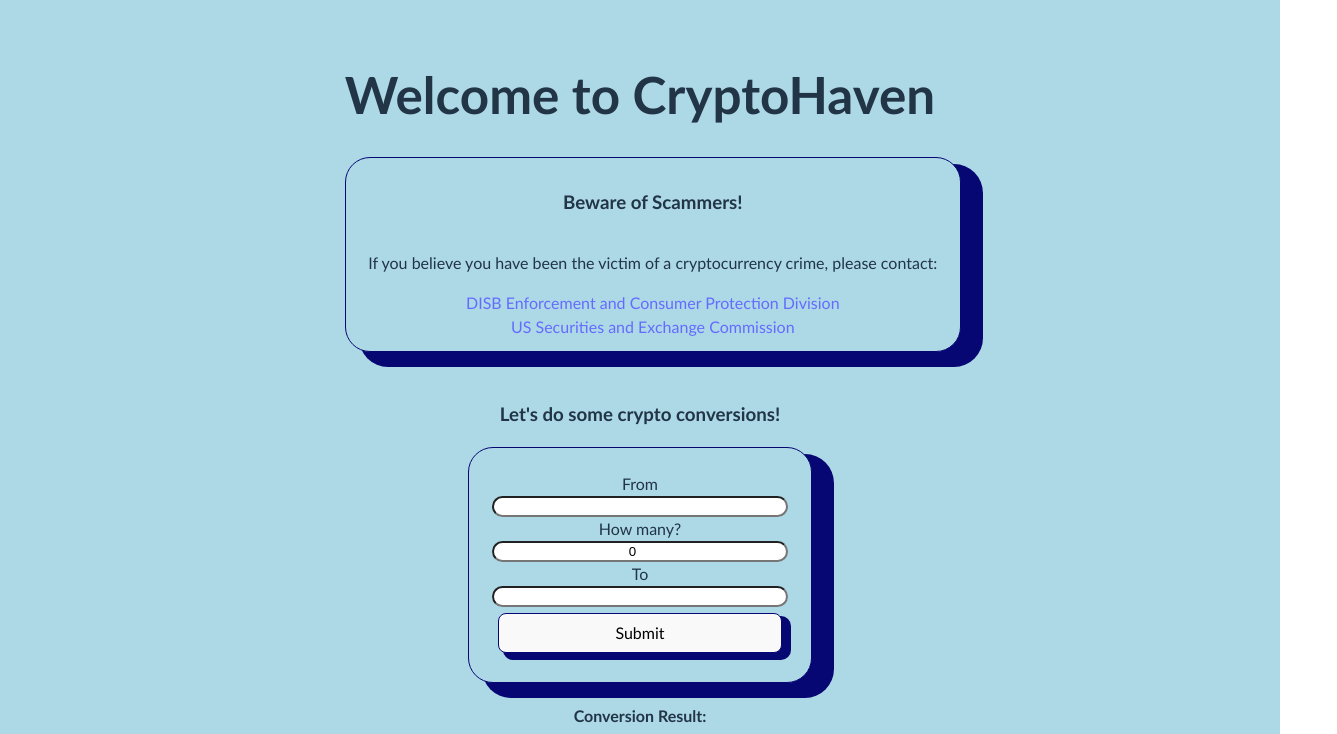
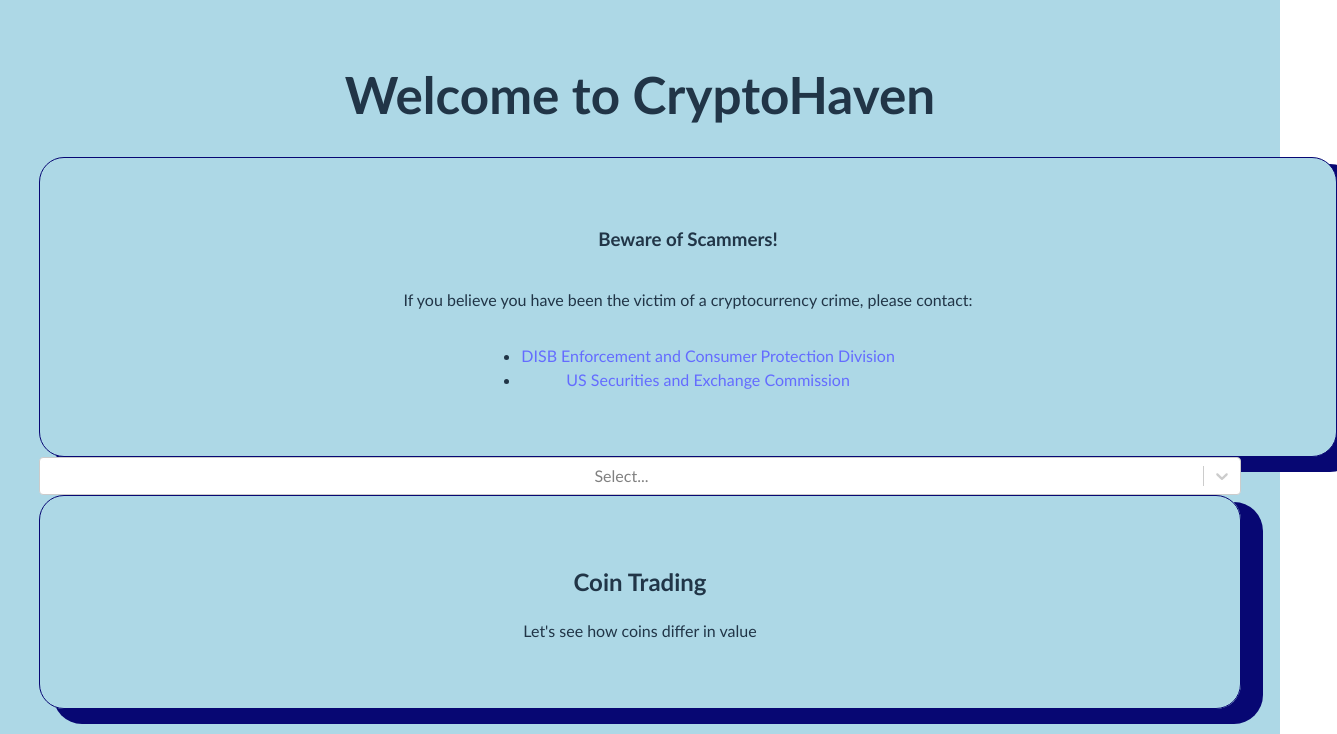
Before and after one commit to melth99/Sanrio-Crypto-Friends-Frontend, a React (Vite) app: page / in a window 1280 px wide. Shown: the top 734 px of the page, 1337 px wide, since content can reach past the window. Built offline with nearby package versions, Linux system fonts and the light colour scheme; no server answers.

Commit message:
searchbar works & cleaned up some CSS

```diff
--- a/src/App.css
+++ b/src/App.css
@@ -1,119 +1,87 @@
+/* Ensure the root container centers everything */
 #root {
   max-width: 1280px;
+
+  margin: auto;
   padding: 2rem;
   text-align: center;
   font-family: 'Trebuchet MS', 'Lucida Sans Unicode', 'Lucida Grande', 'Lucida Sans', Arial, sans-serif;
+  display: flex;
+  flex-direction: column;
+  justify-content: center; /* Center children vertically */
+  align-items: center; /* Center children horizontally */
+  min-height: 100vh;
+
+
 }
 
-ul {
-    list-style-type: none;
-    margin: 0;
-    padding: 0;
+/* Make sure body also aligns items to center */
+body {
 
+  margin: 0;
+  display: flex;
+  justify-content: center; /* Center horizontally */
+  align-items: center; /* Center vertically */
+  min-height: 100vh; /* Ensure full viewport height */
+  flex-direction: column;
+  background-color: lightblue;
 }
-body {
-  margin: 0;
-  display: flex
-;
-  place-items: center;
-  min-width: 320px;
-  min-height: 100vh;
-  flex-direction: column;
-  align-content: center;
-  flex-wrap: wrap;
-  justify-content: center;
-  align-items: center;
-}
-button {
-  margin: 2%;
-  border-color: #070773;
-  box-shadow: 7px 5px 0px 2px #070773;
-}
-.json-output{
+
+/* Center forms and content inside convert */
+.convert,
+.safety,
+form {
+  /* margin: auto; */
+  background-color: lightblue;
+  width: 75rem;
+  border-radius: 25px;
+  border: 1px solid #070773;
+  padding: 4%;
+  box-shadow: 18px 11px 0px 4px #070773;
+  text-align: center; /* Center text inside */
   display: flex;
   flex-direction: column;
-  align-content: flex-start;
+  justify-content: center; /* Center content inside */
   align-items: center;
 }
 
+/* Ensure buttons are centered */
+button {
+  margin: 10px auto; /* Auto centers horizontally */
+  display: block;
+  border-color: #070773;
+  box-shadow: 7px 5px 0px 2px #070773;
 
-@keyframes logo-spin {
-  from {
-    transform: rotate(0deg);
-  }
-  to {
-    transform: rotate(360deg);
-  }
 }
 
-@media (prefers-reduced-motion: no-preference) {
-  a:nth-of-type(2) .logo {
-    animation: logo-spin infinite 20s linear;
-  }
+.all-convert {
+  border-radius: 25px;
+  border: 1px solid #070773;
+  padding: 4%;
+  box-shadow: 18px 11px 0px 4px #070773;
 }
-.calc {
+
+
+/* Center the JSON output box */
+.json-output {
   display: flex;
   flex-direction: column;
-}
-
-form {
-  margin: auto;
-  width: 50%;
-  height: 50%;
-  background-color: lightblue;
-  border-radius: 25px;
-  border: 1px solid #070773;
-  /* Apply box-shadow */
-
-  /* Optional: Add some padding and margin for better appearance */
-  padding: 4%;
-  box-shadow: 18px 11px 0px 4px #070773;
-  display: flex;
-  flex-direction: column;
-  orientation: center;
-
-}
-.safety{
-  margin: auto;
-  width: 100%;
-  height: 50%;
-  background-color: lightblue;
-  border-radius: 25px;
-  border: 1px solid #070773;
-  /* Apply box-shadow */
-
-  /* Optional: Add some padding and margin for better appearance */
-  padding: 2%;
-  box-shadow: 18px 11px 0px 4px #070773;
-  display: flex;
-  flex-direction: column;
-  orientation: center;
-  margin-bottom: 5%;
-}
-
-.json-output {
+  align-items: center;
+  justify-content: center; /* Ensure everything inside is centered */
   box-shadow: 18px 11px 0px 4px #070773;
   color: #333;
   background-color: #f9f9f9;
   padding: 10px;
   border-radius: 4px;
-  border-bottom: #070773;
   margin-top: 10px;
+  text-align: center;
 }
 
-input{
+/* Adjust input fields */
+input {
   border-radius: 25px;
   text-align: center;
+  width: 80%;
+  padding: 8px;
+  margin-bottom: 10px;
 }
-.card {
-  padding: 2em;
-}
-
-.App {
-  display: grid;
-  grid-template-columns: 1fr 1fr;
-  grid-gap: 10px;
-}
-.read-the-docs {
-  color: #888;
-}
--- a/src/App.jsx
+++ b/src/App.jsx
@@ -8,7 +8,7 @@
 //import Welcome from './components/Welcome/Welcome';
 import SignOut from './components/SignOut/SignOut';
 import Buttons from './components/Buttons';
-import SearchCurrencies from './components/Directory/Currencies/SearchCurrencies';
+import SearchCurrencies from './components/Directory/Currencies/SearchCurrencies'
 import DeleteCoin from './components/LoggedIn/DeleteCoin/DeleteCoin';
 import About from './components/About/About';
 import Convert from './components/Convert/Convert';
@@ -17,9 +17,180 @@
 import * as dataServices from './Services/dataServices';
 
 
-const currencies = {
-  // Your currency list here...
-};
+const currencyList = {
+  "fiat": {
+    "AED": "United Arab Emirates Dirham",
+    "AFN": "Afghan Afghani",
+    "ALL": "Albanian Lek",
+    "AMD": "Armenian Dram",
+    "ANG": "Netherlands Antillean Guilder",
+    "AOA": "Angolan Kwanza",
+    "ARS": "Argentine Peso",
+    "AUD": "Australian Dollar",
+    "AWG": "Aruban Florin",
+    "AZN": "Azerbaijani Manat",
+    "BAM": "Bosnia-Herzegovina Convertible Mark",
+    "BBD": "Barbadian Dollar",
+    "BDT": "Bangladeshi Taka",
+    "BGN": "Bulgarian Lev",
+    "BHD": "Bahraini Dinar",
+    "BIF": "Burundian Franc",
+    "BMD": "Bermudan Dollar",
+    "BND": "Brunei Dollar",
+    "BOB": "Bolivian Boliviano",
+    "BRL": "Brazilian Real",
+    "BSD": "Bahamian Dollar",
+    "BTN": "Bhutanese Ngultrum",
+    "BWP": "Botswanan Pula",
+    "BYN": "New Belarusian Ruble",
+    "BYR": "Belarusian Ruble",
+    "BZD": "Belize Dollar",
+    "CAD": "Canadian Dollar",
+    "CDF": "Congolese Franc",
+    "CHF": "Swiss Franc",
+    "CLF": "Chilean Unit of Account (UF)",
+    "CLP": "Chilean Peso",
+    "CNY": "Chinese Yuan",
+    "CNH": "Chinese Yuan Offshore",
+    "COP": "Colombian Peso",
+    "CRC": "Costa Rican Colón",
+    "CUC": "Cuban Convertible Peso",
+    "CUP": "Cuban Peso",
+    "CVE": "Cape Verdean Escudo",
+    "CZK": "Czech Republic Koruna",
+    "DJF": "Djiboutian Franc",
+    "DKK": "Danish Krone",
+    "DOP": "Dominican Peso",
+    "DZD": "Algerian Dinar",
+    "EGP": "Egyptian Pound",
+    "ERN": "Eritrean Nakfa",
+    "ETB": "Ethiopian Birr",
+    "EUR": "Euro",
+    "FJD": "Fijian Dollar",
+    "FKP": "Falkland Islands Pound",
+    "GBP": "British Pound Sterling",
+    "GEL": "Georgian Lari",
+    "GGP": "Guernsey Pound",
+    "GHS": "Ghanaian Cedi",
+    "GIP": "Gibraltar Pound",
+    "GMD": "Gambian Dalasi",
+    "GNF": "Guinean Franc",
+    "GTQ": "Guatemalan Quetzal",
+    "GYD": "Guyanaese Dollar",
+    "HKD": "Hong Kong Dollar",
+    "HNL": "Honduran Lempira",
+    "HRK": "Croatian Kuna",
+    "HTG": "Haitian Gourde",
+    "HUF": "Hungarian Forint",
+    "IDR": "Indonesian Rupiah",
+    "ILS": "Israeli New Sheqel",
+    "IMP": "Manx pound",
+    "INR": "Indian Rupee",
+    "IQD": "Iraqi Dinar",
+    "IRR": "Iranian Rial",
+    "ISK": "Icelandic Króna",
+    "JEP": "Jersey Pound",
+    "JMD": "Jamaican Dollar",
+    "JOD": "Jordanian Dinar",
+    "JPY": "Japanese Yen",
+    "KES": "Kenyan Shilling",
+    "KGS": "Kyrgystani Som",
+    "KHR": "Cambodian Riel",
+    "KMF": "Comorian Franc",
+    "KPW": "North Korean Won",
+    "KRW": "South Korean Won",
+    "KWD": "Kuwaiti Dinar",
+    "KYD": "Cayman Islands Dollar",
+    "KZT": "Kazakhstani Tenge",
+    "LAK": "Laotian Kip",
+    "LBP": "Lebanese Pound",
+    "LKR": "Sri Lankan Rupee",
+    "LRD": "Liberian Dollar",
+    "LSL": "Lesotho Loti",
+    "LTL": "Lithuanian Litas",
+    "LVL": "Latvian Lats",
+    "LYD": "Libyan Dinar",
+    "MAD": "Moroccan Dirham",
+    "MDL": "Moldovan Leu",
+    "MGA": "Malagasy Ariary",
+    "MKD": "Macedonian Denar",
+    "MMK": "Myanma Kyat",
+    "MNT": "Mongolian Tugrik",
+    "MOP": "Macanese Pataca",
+    "MRO": "Mauritanian Ouguiya",
+    "MUR": "Mauritian Rupee",
+    "MVR": "Maldivian Rufiyaa",
+    "MWK": "Malawian Kwacha",
+    "MXN": "Mexican Peso",
+    "MYR": "Malaysian Ringgit",
+    "MZN": "Mozambican Metical",
+    "NAD": "Namibian Dollar",
+    "NGN": "Nigerian Naira",
+    "NIO": "Nicaraguan Córdoba",
+    "NOK": "Norwegian Krone",
+    "NPR": "Nepalese Rupee",
+    "NZD": "New Zealand Dollar",
+    "OMR": "Omani Rial",
+    "PAB": "Panamanian Balboa",
+    "PEN": "Peruvian Nuevo Sol",
+    "PGK": "Papua New Guinean Kina",
+    "PHP": "Philippine Peso",
+    "PKR": "Pakistani Rupee",
+    "PLN": "Polish Zloty",
+    "PYG": "Paraguayan Guarani",
+    "QAR": "Qatari Rial",
+    "RON": "Romanian Leu",
+    "RSD": "Serbian Dinar",
+    "RUB": "Russian Ruble",
+    "RWF": "Rwandan Franc",
+    "SAR": "Saudi Riyal",
+    "SBD": "Solomon Islands Dollar",
+    "SCR": "Seychellois Rupee",
+    "SDG": "Sudanese Pound",
+    "SEK": "Swedish Krona",
+    "SGD": "Singapore Dollar",
+    "SHP": "Saint Helena Pound",
+    "SLL": "Sierra Leonean Leone",
+    "SOS": "Somali Shilling",
+    "SRD": "Surinamese Dollar",
+    "STD": "São Tomé and Príncipe Dobra",
+    "SVC": "Salvadoran Colón",
+    "SYP": "Syrian Pound",
+    "SZL": "Swazi Lilangeni",
+    "THB": "Thai Baht",
+    "TJS": "Tajikistani Somoni",
+    "TMT": "Turkmenistani Manat",
+    "TND": "Tunisian Dinar",
+    "TOP": "Tongan Paʻanga",
+    "TRY": "Turkish Lira",
+    "TTD": "Trinidad and Tobago Dollar",
+    "TWD": "New Taiwan Dollar",
+    "TZS": "Tanzanian Shilling",
+    "UAH": "Ukrainian Hryvnia",
+    "UGX": "Ugandan Shilling",
+    "USD": "United States Dollar",
+    "UYU": "Uruguayan Peso",
+    "UZS": "Uzbekistan Som",
+    "VEF": "Venezuelan Bolívar Fuerte",
+    "VES": "Sovereign Bolivar",
+    "VND": "Vietnamese Dong",
+    "VUV": "Vanuatu Vatu",
+    "WST": "Samoan Tala",
+    "XAF": "CFA Franc BEAC",
+    "XAG": "Silver (troy ounce)",
+    "XAU": "Gold (troy ounce)",
+    "XCD": "East Caribbean Dollar",
+    "XDR": "Special Drawing Rights",
+    "XOF": "CFA Franc BCEAO",
+    "XPF": "CFP Franc",
+    "YER": "Yemeni Rial",
+    "ZAR": "South African Rand",
+    "ZMK": "Zambian Kwacha (pre-2013)",
+    "ZMW": "Zambian Kwacha",
+    "ZWL": "Zimbabwean Dollar"
+  }
+}
+
 
 async function fetchConvert(formData) {
   try {
@@ -32,7 +203,7 @@
   }
 }
 
-async function fetchHistory(formData){
+async function fetchHistory(formData) {
   try {
     const data = await dataServices.history(formData.date, formData.target, formData.symbols);
     console.log(data);
@@ -48,12 +219,12 @@
 function App() {
   const [conversion, setConversion] = useState({}); // Initialize conversion state here
   const [historyData, setHistoryData] = useState({})
-  const currencyList = Object.keys(currencies).map((key) => {
+  /*   const currencyList = Object.keys(currencies).map((key) => {
       return {
         value: key,
         label: currencies[key],
       };
-  });
+    }); */
 
   const formData = {
     coinFrom: '',
@@ -75,8 +246,12 @@
     <>
       <About />
       <div className='calc'>
+        <SearchCurrencies currencyList={currencyList} />
         <Convert fetchConvert={fetchConvert} conversion={conversion} setConversion={setConversion} />
-     <HistoryCoin fetchHistory={fetchHistory} historyData={historyData} setHistoryData={setHistoryData}/>
+        <HistoryCoin fetchHistory={fetchHistory} historyData={historyData} setHistoryData={setHistoryData}></HistoryCoin>
+
+
+
       </div>
 
     </>
--- a/src/Services/dataServices.js
+++ b/src/Services/dataServices.js
@@ -5,7 +5,7 @@
 
 async function convert(coinFrom, coinTo, fromQuantity) { //coin to coin conversion
     try {
-        const response = await fetch(`${BASE_URL}/convert/${coinFrom}/${coinTo}/${fromQuantity}`)
+        const response = await fetch(`${BASE_URL}/convert/${coinFrom}/${coinTo}/${fromQuantity}`) //from url route outlined in backend
 
         if (!response.ok) {
             throw new Error(`Response status: ${response.status}`);
--- a/src/components/Convert/Convert.css
+++ b/src/components/Convert/Convert.css
@@ -1,11 +1,6 @@
 
- body{
-    max-width: 40%;
-}
+
 
 input{
     max-width: 30%;
 }
-.convert-form {
-    max-width: 30%;
-}
--- a/src/components/Convert/Convert.jsx
+++ b/src/components/Convert/Convert.jsx
@@ -1,11 +1,19 @@
 import { useState } from "react";
 
 export default function Convert({ fetchConvert, conversion, setConversion }) {
+  const [toggle, setToggle] = useState(false)
+  const [size, setSize] = useState(100)
+
+  function handleClick() {
+    console.log('convert clicked!')
+    setToggle(!toggle)
+  }
   const initialState = {
     coinFrom: "",
     coinTo: "",
     fromQuantity: 0,
   };
+
 
   const [convertFormData, setConvertFormData] = useState(initialState);
   const [error, setError] = useState(null); // Add error state
@@ -20,17 +28,17 @@
   }
 
   async function handleSubmit(event) {
-    event.preventDefault();
+    event.preventDefault(); //no refreshing in react
     try {
       if (!convertFormData.coinFrom || !convertFormData.coinTo || convertFormData.fromQuantity <= 0) {
         throw new Error("Please fill in all fields with valid values.");
       }
 
-      console.log("Before fetchConvert:", convertFormData);
+      //console.log("Before fetchConvert:", convertFormData);
       const data = await fetchConvert(convertFormData);
-      console.log("Conversion Result:", data);
+      //console.log("Conversion Result:", data);
 
-      setConversion(data);
+      setConversion(data); //updating wiht data from backend
       setError(null); // Clear errors if successful
       setConvertFormData(initialState); // Resets form AFTER updating state
     } catch (err) {
@@ -40,21 +48,58 @@
   }
 
   return (
+
+
+    <>
+      <div className="all-convert">
+
+      <div className="clicking" onClick={handleClick}>
+        {/*    Clickable Area */}
+        <h2 className="mini-header">Coin Trading</h2>
+        {!toggle ? ( //conditional for form expansion absed on toggle state
+          <div className="pre-toggle">
+
+            <p>Let's see how coins differ in value</p>
+            {/*      <button onClick={() => setToggle(true)}>Go to Converter</button> */}
+          </div>
+        ) : (
+          <div className="expand">
             <div className="convert-form">
+
+
               <h3>Let's do some crypto conversions!</h3>
+
               <form onSubmit={handleSubmit}>
                 <label htmlFor="coin-from">From</label>
-        <input type="text" id="coin-from" name="coinFrom" value={convertFormData.coinFrom} onChange={handleChange} />
+                <input
+                  type="text"
+                  id="coin-from"
+                  name="coinFrom"
+                  value={convertFormData.coinFrom}
+                  onChange={handleChange}
+                />
 
                 <label htmlFor="from-quantity">How many?</label>
-        <input type="number" id="from-quantity" name="fromQuantity" value={convertFormData.fromQuantity} onChange={handleChange} />
+                <input
+                  type="number"
+                  id="from-quantity"
+                  name="fromQuantity"
+                  value={convertFormData.fromQuantity}
+                  onChange={handleChange}
+                />
 
                 <label htmlFor="coin-to">To</label>
-        <input type="text" id="coin-to" name="coinTo" value={convertFormData.coinTo} onChange={handleChange} />
+                <input
+                  type="text"
+                  id="coin-to"
+                  name="coinTo"
+                  value={convertFormData.coinTo}
+                  onChange={handleChange}
+                />
 
                 <button type="submit">Submit</button>
               </form>
-
+              <button onClick={() => setToggle(false)}>Back</button>
               {error && <p className="error">{error}</p>}
 
               {conversion && (
@@ -62,14 +107,22 @@
                   <h4>Conversion Result:</h4>
                   <div className="json-output">
                     <ul>
-              <li><strong>Rate:</strong> {conversion.rate}</li>
                       <li>
-                <strong> Ratio: </strong>{conversion.result} {conversion.to} = {conversion.amount} {conversion.from}
+                        <strong>Rate:</strong> {conversion.rate}
+                      </li>
+                      <li>
+                        <strong>Ratio:</strong> {conversion.result} {conversion.to} = {conversion.amount} {conversion.from}
                       </li>
                     </ul>
                   </div>
                 </div>
               )}
             </div>
+          </div>
+        )
+        }
+      </div>
+      </div>
+    </>
   );
 }
--- a/src/components/Directory/Currencies/SearchCurrencies.jsx
+++ b/src/components/Directory/Currencies/SearchCurrencies.jsx
@@ -7,27 +7,29 @@
     //currencies object passed down as prop from App.jsx
     const [selectedFiat, setSelectedFiat] = useState(null) //selected currency
 
-    /*  const currencyOptions = Object.keys(currencyList).map((key) => ({ // list of currencies dictionary
-         key: key,
-         value : currencies[key],
+    const currencyOptions = Object.keys(currencyList.fiat).map((key) => ({ // list of currencies dictionary
+        label: key,
+        value: currencyList.fiat[key],
+    }));
 
-         //array of objects ex: AED:'United Arab Emirates Dirham'
-     }));
- */
     function handleSelection(value) {
         setSelectedFiat(value)
     }
-
+    console.log('currencyop',currencyOptions)
     return (
         <>
-            {<Select /* creates drop down menu */
-                options={currencyList}
+            <Select /* creates drop down menu */
+                options={currencyOptions}
                 value={selectedFiat}
-                onChange={handleSelection} />}
+                onChange={handleSelection}
+                getOptionLabel={(option) => `${option.label} - ${option.value}`}
+
+
+            />
 
             {selectedFiat && (
                 <h2>
-                    You selected: {selectedFiat.label} ({selectedFiat.value})
+                    You selected: {selectedFiat.label} {selectedFiat.value}
                 </h2>
                 // if selectedFiat truthy (single value), returns label&value
             )}
--- a/src/components/HistoryCoin/HistoryCoin.jsx
+++ b/src/components/HistoryCoin/HistoryCoin.jsx
@@ -36,6 +36,7 @@
 
     return (
         <>
+        <div className="history-block">
             <h4>Historical Data:</h4>
             <form onSubmit={handleSubmit}>
                 <label htmlFor="target">Currency Code?</label>
@@ -78,6 +79,7 @@
                     </ul>
                 </div>
             )}
+            </div>
         </>
     );
 }
```
Also changed, not shown: src/components/NavBar/NavBar.jsx (added). Lines whose indentation alone changed are shown as unchanged.
